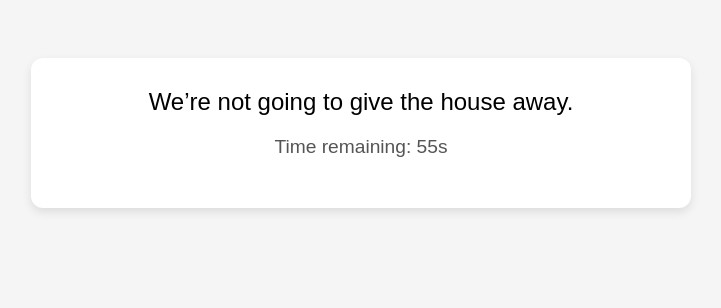
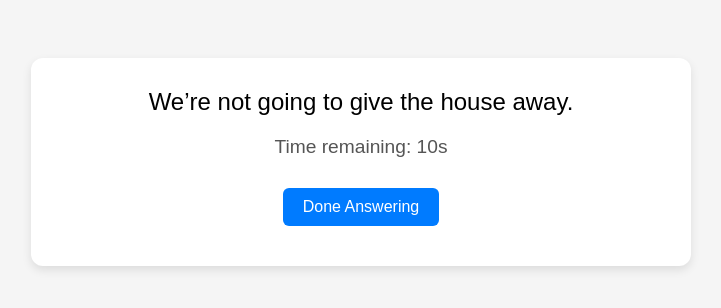
Before and after one commit to joeloquendo/NFCTAG, a plain HTML site: page index.html in a window 1280 px wide. Shown: the whole page, without its empty margins (279-1000 px from the left). Drawn offline with Linux system fonts and the light colour scheme.

Commit message:
Update index.html

```diff
--- a/index.html
+++ b/index.html
@@ -28,7 +28,7 @@
       color: #555;
       margin-bottom: 20px;
     }
-    .reload {
+    .button {
       display: none;
       padding: 10px 20px;
       font-size: 1em;
@@ -37,14 +37,16 @@
       border: none;
       border-radius: 6px;
       cursor: pointer;
+      margin: 10px;
     }
   </style>
 </head>
 <body>
   <div class="card">
     <div class="objection" id="objection"></div>
-    <div class="timer" id="timer">Time remaining: 60s</div>
-    <button class="reload" id="reload" onclick="window.location.reload()">Tap for another 👊</button>
+    <div class="timer" id="timer">Time remaining: 15s</div>
+    <button class="button" id="done" onclick="endChallengeEarly()">Done Answering</button>
+    <button class="button" id="reload" onclick="window.location.reload()">Next Objection 👊</button>
   </div>
 
   <script>
@@ -68,8 +70,9 @@
 
     document.getElementById("objection").innerText = getRandomObjection();
 
-    let timeLeft = 60;
+    let timeLeft = 15;
     const timerElement = document.getElementById("timer");
+    const doneButton = document.getElementById("done");
     const reloadButton = document.getElementById("reload");
 
     const countdown = setInterval(() => {
@@ -79,9 +82,20 @@
       if (timeLeft <= 0) {
         clearInterval(countdown);
         timerElement.innerText = "Time’s up!";
+        doneButton.style.display = "none";
         reloadButton.style.display = "inline-block";
       }
     }, 1000);
+
+    function endChallengeEarly() {
+      clearInterval(countdown);
+      timerElement.innerText = "Marked as Done!";
+      doneButton.style.display = "none";
+      reloadButton.style.display = "inline-block";
+    }
+
+    // Show 'Done Answering' button immediately
+    doneButton.style.display = "inline-block";
   </script>
 </body>
 </html>
```
